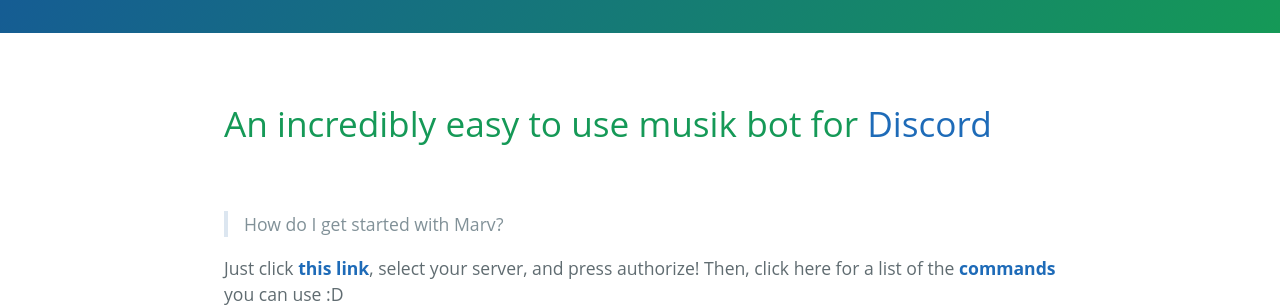
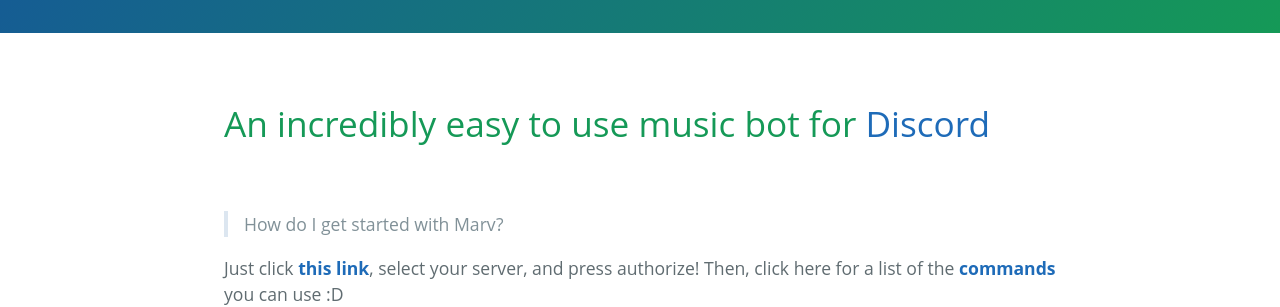
Before and after one commit to mymindishazel/marv-docs, a Jekyll site: the page built from index.md, in a window 1280 px wide. Shown: the part 207-514 px from the top of the page. Built offline with Jekyll 4.4.1, drawn with Linux system fonts in a browser that asks for light colours; our own code applies the rules of GitHub Pages for plain Markdown files.

Commit message:
Update index.md

```diff
--- a/index.md
+++ b/index.md
@@ -1,6 +1,6 @@
 <link rel="shortcut icon" type="image/png" href="/favicon.png">
 
-# An incredibly easy to use musik bot for [Discord](http://discordapp.com)
+# An incredibly easy to use music bot for [Discord](http://discordapp.com)
 
 <br>
 
```
